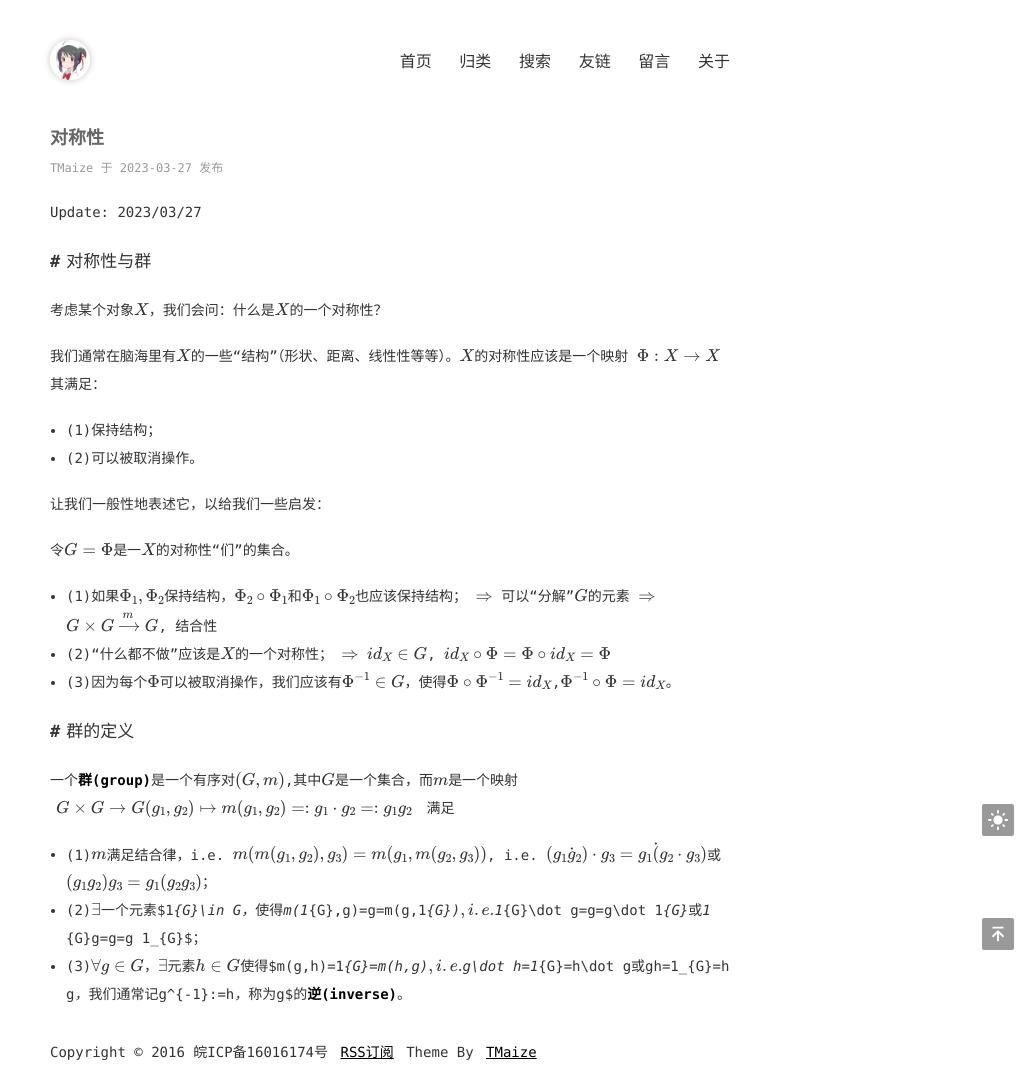
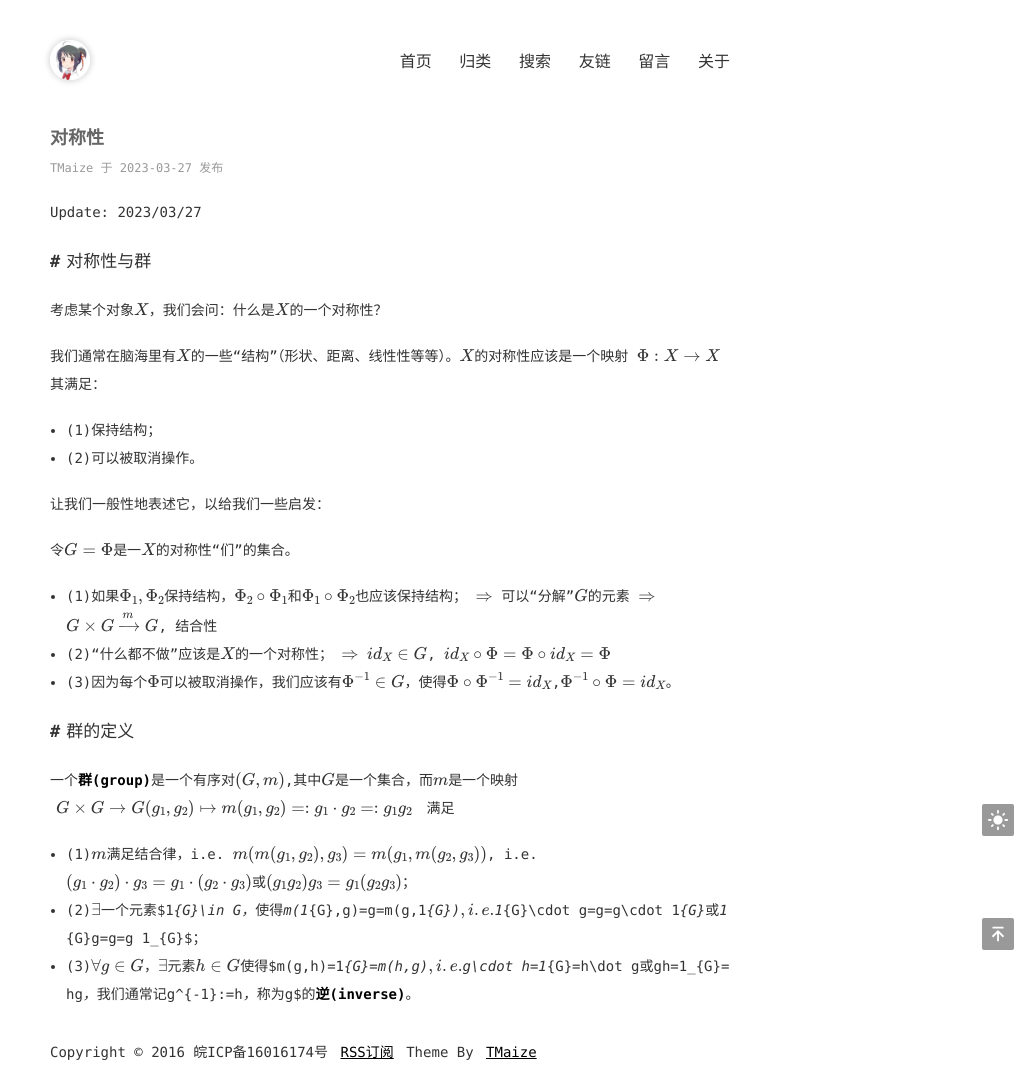
Before and after one commit to Xumin-Liang/Xumin-Liang.github.io, a Jekyll site: the page built from _posts/2023-03-27-对称性.md, in a window 1280 px wide. Shown: the whole page, without its empty margins (250-1280 px from the left). Built offline with Jekyll 4.4.1, drawn with Linux system fonts in a browser that asks for light colours; formulas are drawn with MathJax 3.

Commit message:
Update 2023-03-27-对称性.md

```diff
--- a/_posts/2023-03-27-对称性.md
+++ b/_posts/2023-03-27-对称性.md
@@ -36,6 +36,6 @@ G\times G&\to G
 \end{aligned}
 $$
 满足
-- (1)$m$满足结合律，i.e. $m(m(g_{1},g_{2}),g_{3})=m(g_{1},m(g_{2},g_{3}))$, i.e. $(g_{1}\dot g_{2})\cdot g_{3}=g_{1}\dot(g_{2}\cdot g_{3})$或$(g_{1}g_{2})g_{3}=g_{1}(g_{2}g_{3})$；
-- (2)$\exists$一个元素$1_{G}\in G$，使得$m(1_{G},g)=g=m(g,1_{G})$, i.e. $1_{G}\dot g=g=g\dot 1_{G}$或$1_{G}g=g=g 1_{G}$；
-- (3)$\forall g\in G$，$\exists$元素$h\in G$使得$m(g,h)=1_{G}=m(h,g)$, i.e. $g\dot h=1_{G}=h\dot g$或$gh=1_{G}=hg$，我们通常记$g^{-1}:=h$，称为$g$的**逆(inverse)**。
+- (1)$m$满足结合律，i.e. $m(m(g_{1},g_{2}),g_{3})=m(g_{1},m(g_{2},g_{3}))$, i.e. $(g_{1}\cdot g_{2})\cdot g_{3}=g_{1}\cdot(g_{2}\cdot g_{3})$或$(g_{1}g_{2})g_{3}=g_{1}(g_{2}g_{3})$；
+- (2)$\exists$一个元素$1_{G}\in G$，使得$m(1_{G},g)=g=m(g,1_{G})$, i.e. $1_{G}\cdot g=g=g\cdot 1_{G}$或$1_{G}g=g=g 1_{G}$；
+- (3)$\forall g\in G$，$\exists$元素$h\in G$使得$m(g,h)=1_{G}=m(h,g)$, i.e. $g\cdot h=1_{G}=h\dot g$或$gh=1_{G}=hg$，我们通常记$g^{-1}:=h$，称为$g$的**逆(inverse)**。
```
